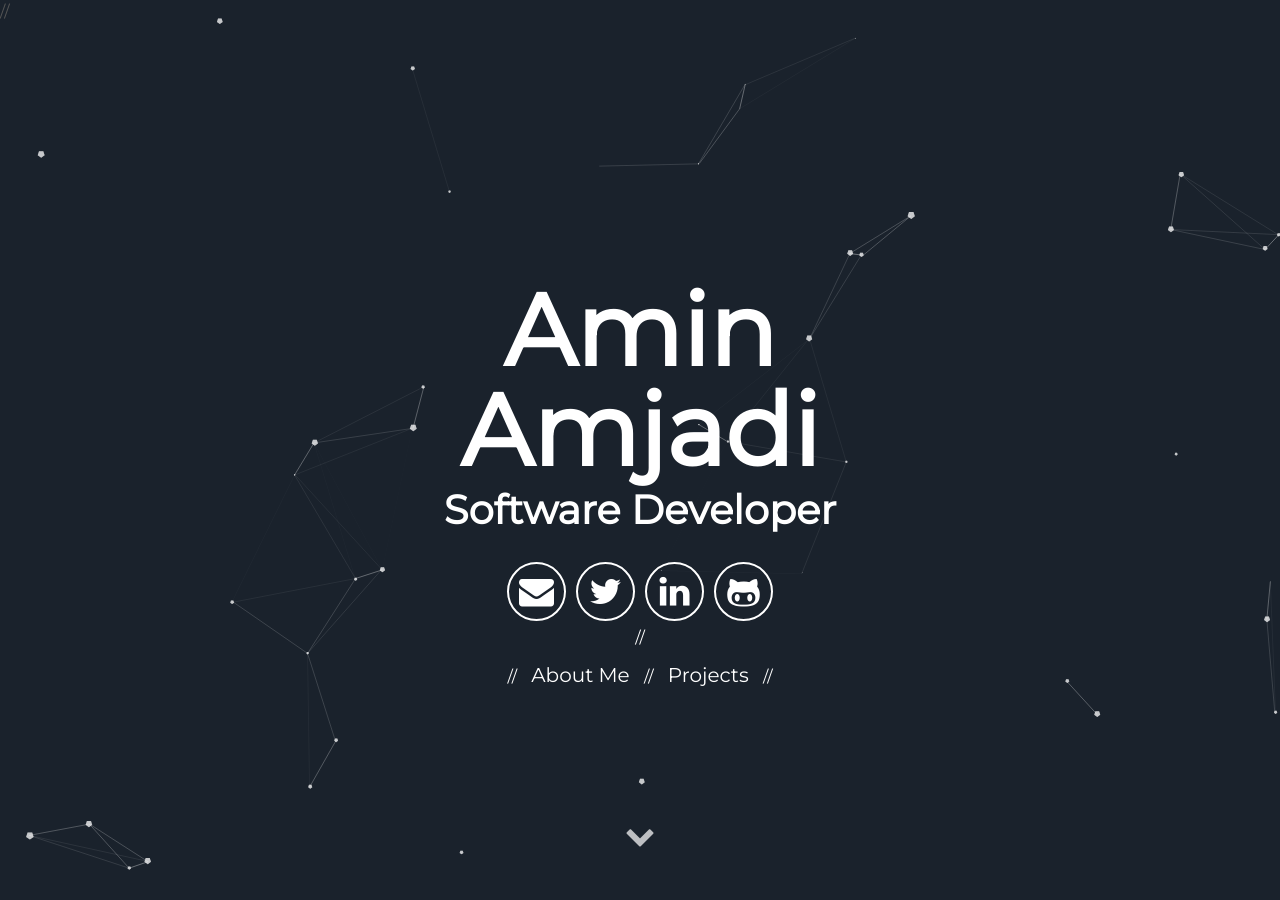
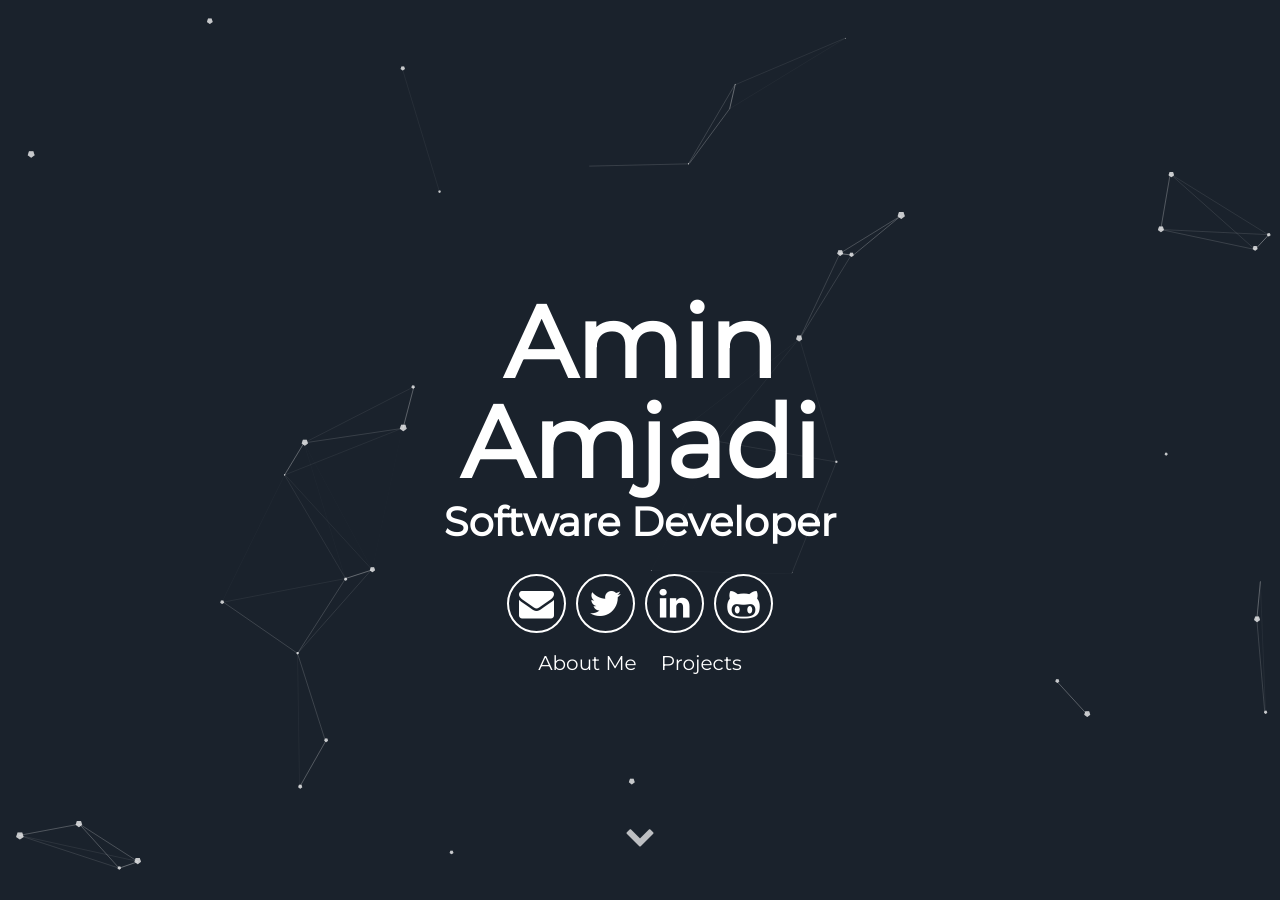
Before and after one commit to amjadi/amjadi.github.io, a Jekyll site: the page built from index.html, in a window 1280 px wide and 900 px high. Built offline with Jekyll 4.4.1, drawn with Linux system fonts in a browser that asks for light colours.

Commit message:
Update header.html

```diff
--- a/_includes/header.html
+++ b/_includes/header.html
@@ -10,10 +10,10 @@
         <a aria-label="My LinkedIn" target="_blank" href="https://www.linkedin.com/in/aminamjadi/"><i class="icon fa fa-linkedin" aria-hidden="true"></i></a>
         <a aria-label="My Github" target="_blank" href="https://github.com/amjadi"><i class="icon fa fa-github-alt" aria-hidden="true"></i></a>
       </div>
-    //  <div class="header-links">
-    //    <a class="link" href="#about" data-scroll>About Me</a>
-    //    <a class="link" href="#projects" data-scroll>Projects</a>
-    //  </div>
+      <div class="header-links">
+        <a class="link" href="#about" data-scroll>About Me</a>
+        <a class="link" href="#projects" data-scroll>Projects</a>
+      </div>
   </div>
- // <a class="down" href="#about" data-scroll><i class="icon fa fa-chevron-down" aria-hidden="true"></i></a>
+  <a class="down" href="#about" data-scroll><i class="icon fa fa-chevron-down" aria-hidden="true"></i></a>
 </div>
```
